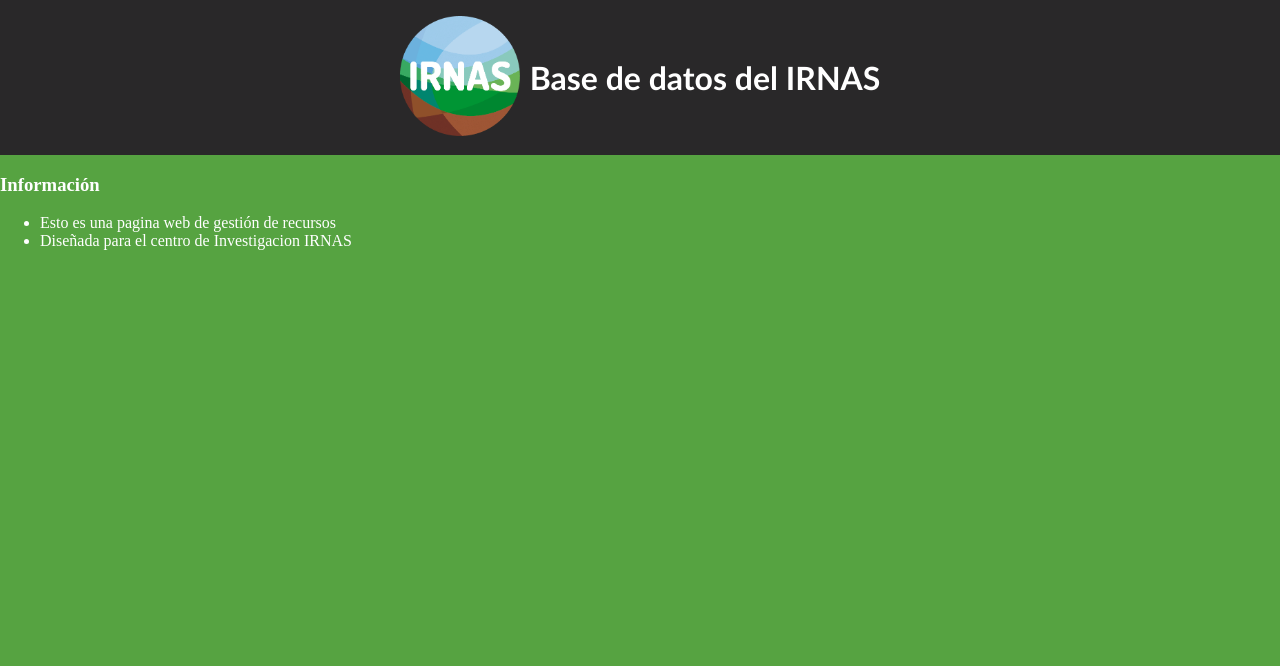
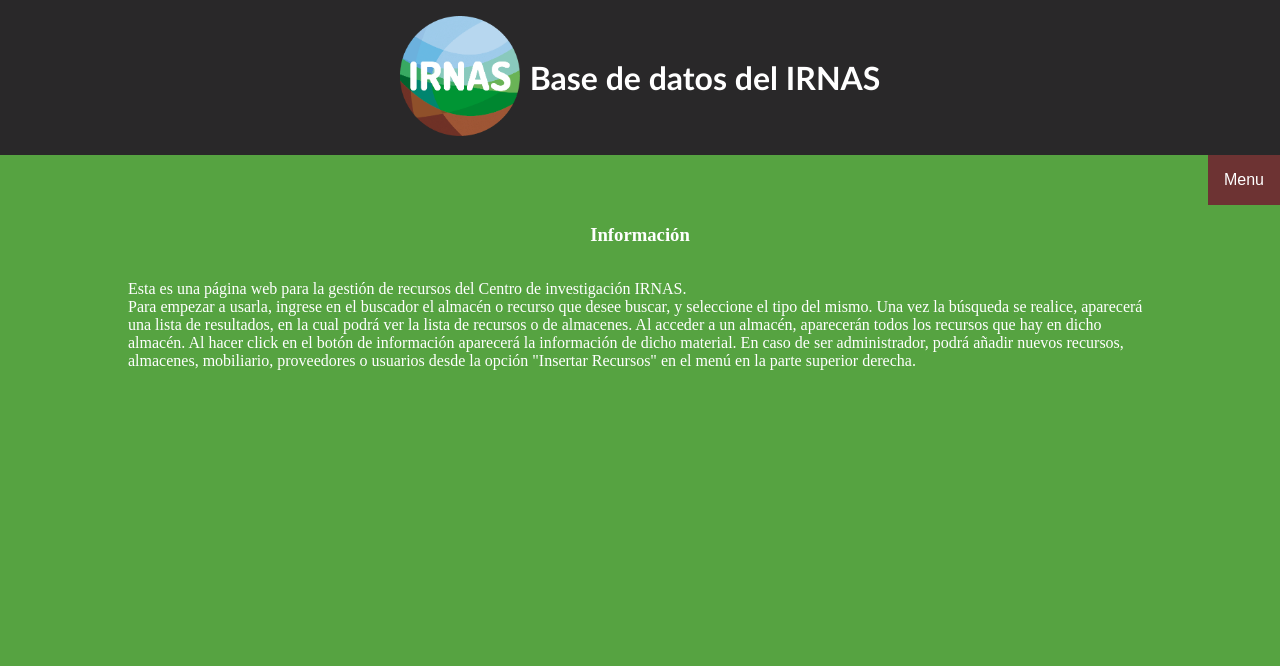
Before and after one commit to Angel-Caballero/Proyecto-IRNAS-2, a PHP site: page /XE/about.php in a window 1280 px wide. Shown: the top 666 px of the page. Run offline with PHP 8.4, Linux system fonts and the light colour scheme.

Commit message:
Actualizado información y gestión de busquedas
Resultados de las busquedas ahora en orden alfabético.

```diff
--- a/Proyecto IRNAS 2/about.php
+++ b/Proyecto IRNAS 2/about.php
@@ -9,28 +9,37 @@ session_start()
   <meta charset="utf-8">
   <meta name="viewport" content="width=device-width, initial-scale=1.0">
   <link rel="stylesheet" type="text/css" href="css/general.css" />
+  <link rel="stylesheet" type="text/css" href="css/menu.css" />
+  <script type="text/javascript" src="./js/menu.js"></script>
   <link rel="icon" href="images/icono.png"/>
-  <title>Gestión de Almacén: Recursos</title>
+  <title>Información</title>
 </head>
 
 <body>
+<div class="contenido">
 <?php
-	include_once("cabecera.php");
+    include_once("cabecera.php");
 ?>
-<main>
+<div class="centrado" style="flex-direction:column">
+<?php
+    include_once("menu.php");
+?>
 
 <h3>Información</h3>
 
-<ul>
-<li>Esto es una pagina web de gestión de recursos</li>
-<li>Diseñada para el centro de Investigacion IRNAS</li>
-</ul>
+<p style="padding: 0 10%">Esta es una página web para la gestión de recursos del Centro de investigación IRNAS.</br>
+Para empezar a usarla, ingrese en el buscador el almacén o recurso que desee buscar, y seleccione el tipo del mismo.
+Una vez la búsqueda se realice, aparecerá una lista de resultados, en la cual podrá ver la lista de recursos o de
+almacenes. Al acceder a un almacén, aparecerán todos los recursos que hay en dicho almacén. Al hacer click en el
+botón de información aparecerá la información de dicho material. En caso de ser administrador, podrá añadir nuevos
+recursos, almacenes, mobiliario, proveedores o usuarios desde la opción "Insertar Recursos" en el menú en la parte
+superior derecha.</p>
 
 
-</main>
 
 <?php
 	include_once("pie.php");
 ?>
+</div>
 </body>
 </html>
--- a/Proyecto IRNAS 2/gestionarBusquedas.php
+++ b/Proyecto IRNAS 2/gestionarBusquedas.php
@@ -2,7 +2,8 @@
 //Seccion de Recursos
 function buscarRecursos($conexion, $nombre){
     try{
-		$consulta = "SELECT * FROM RECURSOS WHERE lower(NOMBRE) LIKE CONCAT('%',CONCAT(:nombre,'%')) OR lower(FORMULAQUIMICA) LIKE CONCAT('%',CONCAT(:nombre,'%'))";
+		$consulta = "SELECT * FROM RECURSOS WHERE lower(NOMBRE) LIKE CONCAT('%',CONCAT(:nombre,'%'))
+		OR lower(FORMULAQUIMICA) LIKE CONCAT('%',CONCAT(:nombre,'%')) ORDER BY NOMBRE";
 		$stmt=$conexion->prepare($consulta);
 		$stmt->bindParam(':nombre',strtolower($nombre));
 		$stmt->execute();
@@ -22,7 +23,8 @@ function todosLosRecursos($conexion){
 //Seccion de Almacenes
 function buscarAlmacenes($conexion, $nombre){
     try{
-		$consulta = "SELECT * FROM ALMACENES WHERE lower(NOMBRE) LIKE CONCAT('%',CONCAT(:nombre,'%'))";
+		$consulta = "SELECT * FROM ALMACENES WHERE lower(NOMBRE) LIKE CONCAT('%',CONCAT(:nombre,'%'))
+		ORDER BY NOMBRE";
 		$stmt=$conexion->prepare($consulta);
 		$stmt->bindParam(':nombre',strtolower($nombre));
 		$stmt->execute();
```
